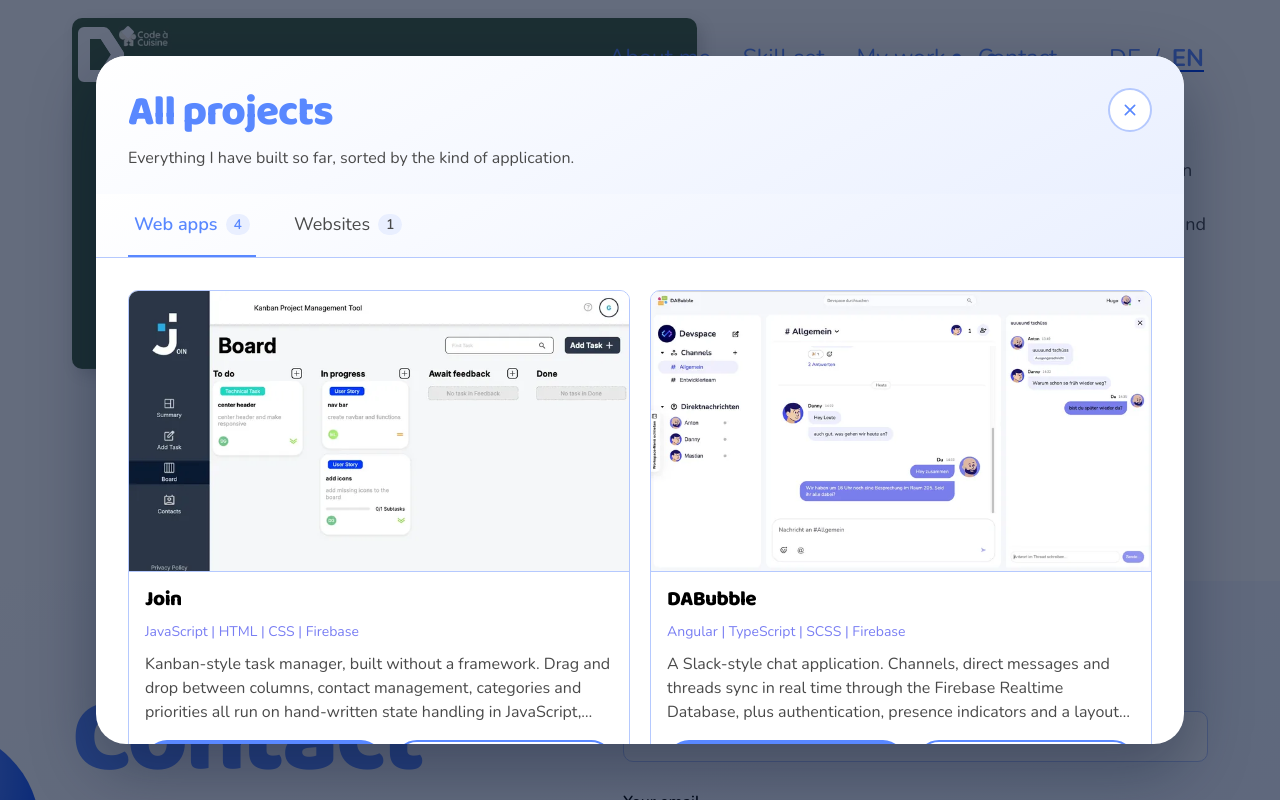
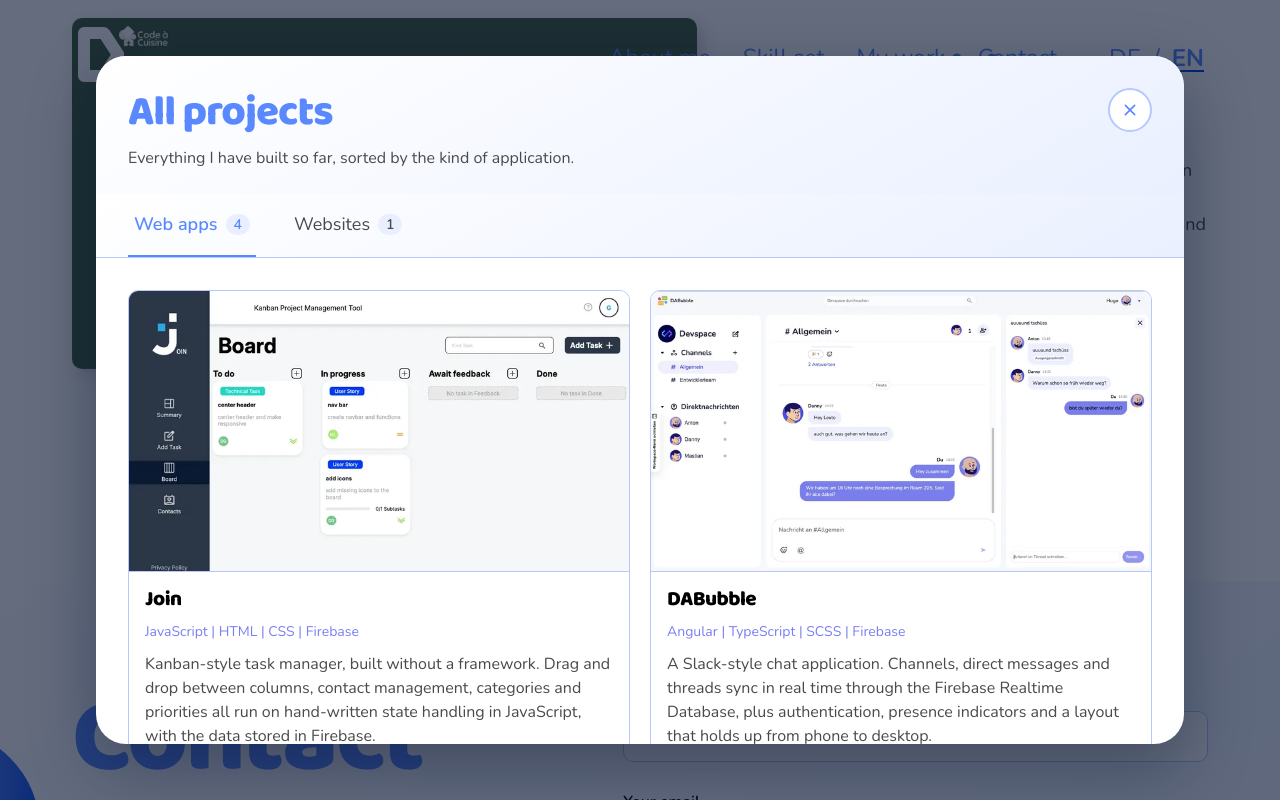
Before and after one commit to DannyGruchmann/portfolio-cv, an Angular app: page / in a window 1280 px wide. Both pictures are taken after a click on the button "More projects". Shown: the part 3359-4159 px from the top of the page. Built offline with nearby package versions, Linux system fonts and the light colour scheme.

Commit message:
fix project texts

```diff
--- a/src/app/core/content/projects.ts
+++ b/src/app/core/content/projects.ts
@@ -83,10 +83,10 @@ export const PROJECTS: readonly Project[] = [
     imageBase: 'famora',
     name: 'Famora',
     category: 'webapp',
-    tech: ['React', 'TypeScript', 'Tailwind', 'Supabase'],
+    tech: ['Angular', 'TypeScript', 'SCSS', 'Supabase'],
     description: {
-      de: 'Eigenes Projekt, Idee und Umsetzung von mir. Die Web-App führt Hinterbliebene nach einem Todesfall durch Behördengänge, Fristen und Verträge: Ein kurzes Onboarding fragt die Situation ab und macht daraus eine persönliche Aufgabenliste. Anmeldung und Daten laufen über Supabase.',
-      en: 'A project of my own, from the idea to the build. The web app guides bereaved families through the authorities, deadlines and contracts that follow a death: a short onboarding asks about the situation and turns it into a personal task list. Sign-in and data run on Supabase.',
+      de: 'Eigenes Projekt, Idee und Umsetzung von mir. Die App begleitet zwei Situationen: den Nachlass nach einem Todesfall und die eigene Vorsorge fürs Notfallblatt. Ein Frage-Onboarding macht daraus eine Checkliste nach Dringlichkeit, die sich in der Familie aufteilen lässt. Anmeldung und Daten laufen über Supabase.',
+      en: 'A project of my own, from idea to build. The app covers two situations: settling an estate after a death, and preparing your own emergency sheet in advance. A short onboarding turns the answers into a checklist sorted by urgency, one the family can split between them. Sign-in and data run on Supabase.',
     },
     imageAlt: {
       de: 'Screenshot der Famora-Checkliste mit Fortschrittsanzeige und Aufgaben samt Fristen',
--- a/src/app/features/home/sections/projects-dialog/projects-dialog.scss
+++ b/src/app/features/home/sections/projects-dialog/projects-dialog.scss
@@ -275,11 +275,6 @@
 }
 
 .project-card__description {
-  display: -webkit-box;
-  -webkit-box-orient: vertical;
-  -webkit-line-clamp: 3;
-  line-clamp: 3;
-  overflow: hidden;
   font-size: var(--fs-200);
   line-height: var(--lh-body);
   color: var(--color-text-muted);
```
